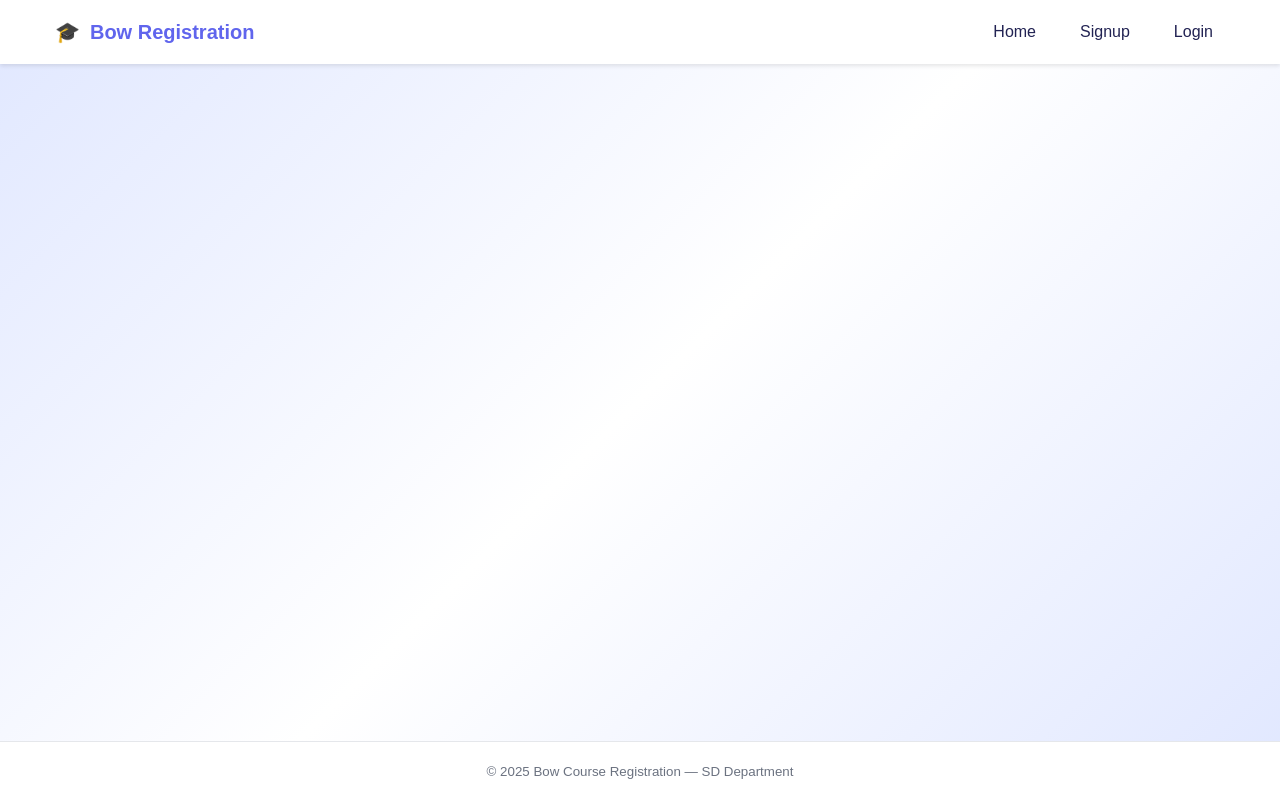
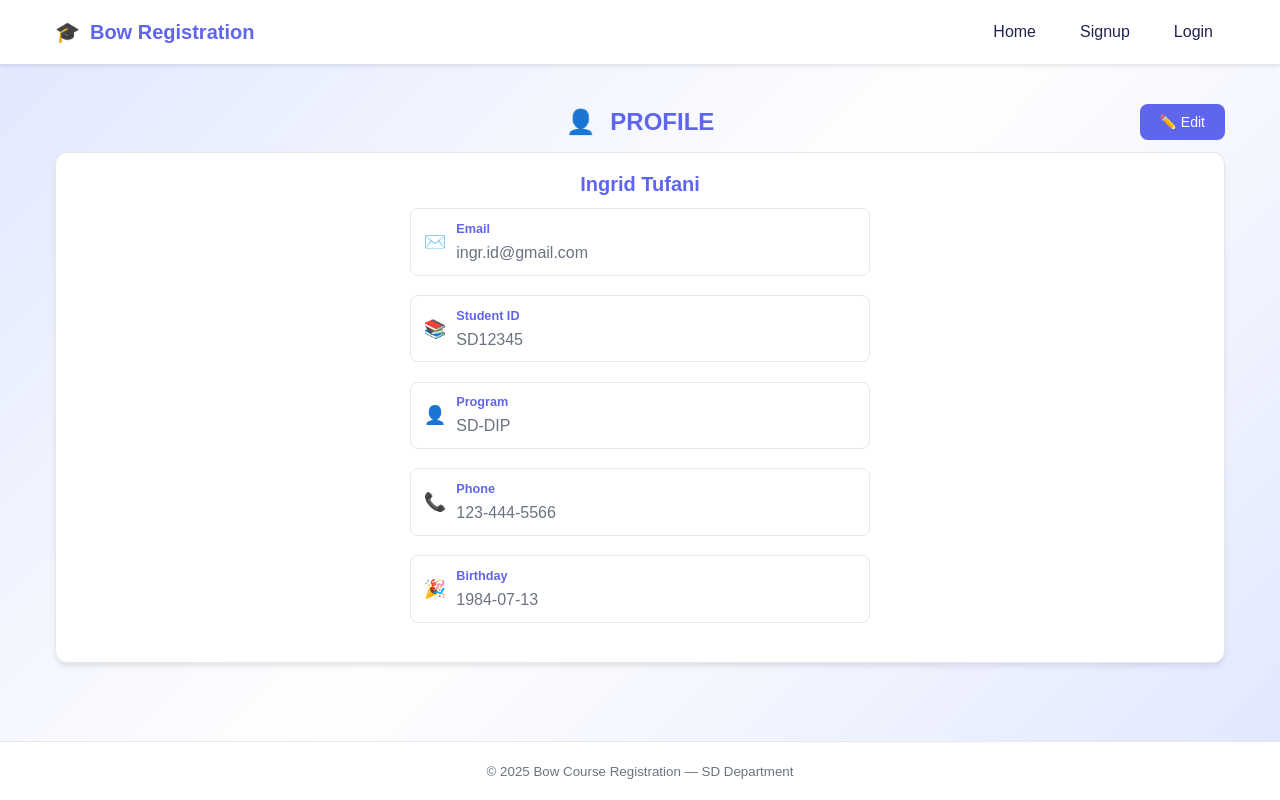
Before and after one commit to ingridtufani/BVCourse, a React (Vite) app in the folder my-react-app/: page /profile in a window 1280 px wide. Built offline with nearby package versions, Linux system fonts and the light colour scheme.

Commit message:
Profile page

```diff
--- a/my-react-app/src/App.jsx
+++ b/my-react-app/src/App.jsx
@@ -1,41 +1,37 @@
-import React from 'react';
-import { BrowserRouter, Routes, Route } from 'react-router-dom';
-import Navbar from './components/Navbar';
-import Home from './components/Home';
-import Card from './components/ui/Card';
-import Signup from './components/Signup';
+import React from "react";
+import { BrowserRouter, Routes, Route } from "react-router-dom";
+import Navbar from "./components/Navbar";
+import Home from "./components/Home";
+import Card from "./components/ui/Card";
+import Signup from "./components/Signup";
+import Profile from "./components/Profile";
 
-function App() {
+export default function App() {
   return (
     <BrowserRouter>
       <div className="app">
         <Navbar />
-
         <main className="main-content">
           <Routes>
             <Route path="/" element={<Home />} />
             <Route path="/signup" element={<Signup />} />
-              {/* <div className="container text-center">
-                <Card className="p-3" style={{ maxWidth: '400px', margin: '0 auto' }}>
-                  <h2 style={{ color: 'var(--primary-color)' }}>Sign Up</h2>
-                  <p style={{ color: 'var(--text-light)' }}>Signup page coming soon...</p>
-                </Card>
-              </div> */}
-
-            <Route path="/login" element={
-              <div className="container text-center">
-                <Card className="p-3" style={{ maxWidth: '400px', margin: '0 auto' }}>
-                  <h2 style={{ color: 'var(--primary-color)' }}>Login</h2>
-                  <p style={{ color: 'var(--text-light)' }}>Login page coming soon...</p>
-                </Card>
-              </div>
-            } />
+            <Route path="/profile" element={<Profile />} />
+            <Route
+              path="/login"
+              element={
+                <div className="container text-center">
+                  <Card className="p-3" style={{ maxWidth: 400, margin: "0 auto" }}>
+                    <h2 style={{ color: "var(--primary-color)" }}>Login</h2>
+                    <p style={{ color: "var(--text-light)" }}>Login page coming soon...</p>
+                  </Card>
+                </div>
+              }
+            />
           </Routes>
         </main>
-
         <footer>
           <div className="container">
-            <small style={{ color: 'var(--text-light)' }}>
+            <small style={{ color: "var(--text-light)" }}>
               &copy; {new Date().getFullYear()} Bow Course Registration — SD Department
             </small>
           </div>
@@ -44,5 +40,3 @@ function App() {
     </BrowserRouter>
   );
 }
-
-export default App;
--- a/my-react-app/src/components/Profile.jsx
+++ b/my-react-app/src/components/Profile.jsx
@@ -0,0 +1,223 @@
+// src/components/Profile.jsx
+import React, { useEffect, useMemo, useState } from "react";
+import Card from "./ui/Card";
+import Input from "./ui/Input";
+import Button from "./ui/Button";
+
+/**
+ * LocalStorage key for persisting the profile locally.
+ * If Signup later stores under a different key, change only this constant.
+ */
+const LS_KEY = "bvc.profile";
+
+/** Fallback profile used on first run or LS parsing errors. */
+const DEMO_USER = {
+  firstName: "Ingrid",
+  lastName: "Tufani",
+  email: "ingr.id@gmail.com",
+  studentId: "SD12345",
+  program: "SD-DIP",
+  phone: "123-444-5566",
+  birthday: "1984-07-13",
+};
+
+function loadProfile() {
+  try {
+    const raw = localStorage.getItem(LS_KEY);
+    return raw ? JSON.parse(raw) : DEMO_USER;
+  } catch {
+    return DEMO_USER;
+  }
+}
+
+function saveProfile(data) {
+  try {
+    localStorage.setItem(LS_KEY, JSON.stringify(data));
+  } catch {
+    // Ignore quota errors silently. UX stays responsive even on failure.
+  }
+}
+
+export default function Profile() {
+  const [profile, setProfile] = useState(DEMO_USER);
+  const [form, setForm] = useState(DEMO_USER);
+  const [editing, setEditing] = useState(false);
+
+  /** Load persisted data once on mount. */
+  useEffect(() => {
+    const loaded = loadProfile();
+    setProfile(loaded);
+    setForm(loaded);
+  }, []);
+
+  /** Derived full name; memoized to avoid re-renders on unrelated changes. */
+  const fullName = useMemo(
+    () => `${profile.firstName || ""} ${profile.lastName || ""}`.trim(),
+    [profile.firstName, profile.lastName]
+  );
+
+  /** Field configuration for the read-only view. Keeps markup simple and uniform. */
+  const FIELDS = [
+    { key: "email", label: "Email", icon: "✉️" },
+    { key: "studentId", label: "Student ID", icon: "📚" },
+    { key: "program", label: "Program", icon: "👤" },
+    { key: "phone", label: "Phone", icon: "📞" },
+    { key: "birthday", label: "Birthday", icon: "🎉" },
+  ];
+
+  // --- UI handlers ---
+  const handleEdit = () => {
+    setForm(profile);
+    setEditing(true);
+  };
+
+  const handleCancel = () => {
+    setForm(profile);
+    setEditing(false);
+  };
+
+  const handleSave = (e) => {
+    e?.preventDefault?.();
+    const cleaned = { ...form };
+    setProfile(cleaned);
+    saveProfile(cleaned);
+    setEditing(false);
+  };
+
+  const onChange = (e) => {
+    const { name, value } = e.target;
+    setForm((prev) => ({ ...prev, [name]: value }));
+  };
+
+  return (
+    <div className="container" style={{ paddingTop: 24, paddingBottom: 24 }}>
+      {/* Page header: title centered; actions anchored to the right. */}
+      <div
+        className="flex items-center"
+        style={{ marginBottom: 16, position: "relative", justifyContent: "center" }}
+      >
+        <h2 style={{ color: "var(--primary-color)" }}>
+          <span style={{ marginRight: 8 }}>👤</span> PROFILE
+        </h2>
+
+        {!editing ? (
+          <Button
+            variant="btn-primary"
+            onClick={handleEdit}
+            style={{ position: "absolute", right: 0 }}
+          >
+            ✏️ Edit
+          </Button>
+        ) : (
+          <div className="flex" style={{ gap: 8, position: "absolute", right: 0 }}>
+            <Button variant="btn-primary" onClick={handleSave}>
+              💾 Save
+            </Button>
+            <Button variant="btn-outline" onClick={handleCancel}>
+              ✖️ Cancel
+            </Button>
+          </div>
+        )}
+      </div>
+
+      {/* Content */}
+      {!editing ? (
+        <Card className="p-2 fade-in">
+          {/* User name */}
+          <div className="text-center" style={{ marginBottom: 12 }}>
+            <strong style={{ color: "var(--primary-color)", fontSize: 20 }}>
+              {fullName || "—"}
+            </strong>
+          </div>
+
+          {/* Narrow inner column to match Figma proportions */}
+          <div style={{ maxWidth: 460, margin: "0 auto" }}>
+            {FIELDS.map(({ key, label, icon }) => (
+              <div className="form-field" key={key}>
+                {/* Pill container: uses existing .input styling to keep the pill look */}
+                <div
+                  className="input"
+                  style={{ width: "100%", display: "flex", alignItems: "center", gap: 10 }}
+                >
+                  <span className="pill-icon" style={{ fontSize: 18, lineHeight: 1 }}>
+                    {icon}
+                  </span>
+                  <div style={{ width: "100%" }}>
+                    <small className="form-label" style={{ display: "block" }}>
+                      {label}
+                    </small>
+                    <div style={{ fontSize: 16 }}>{profile[key] || ""}</div>
+                  </div>
+                </div>
+              </div>
+            ))}
+          </div>
+        </Card>
+      ) : (
+        <form onSubmit={handleSave}>
+          <Card className="p-2 fade-in">
+            <div className="form-row" style={{ display: "flex", gap: 12, marginBottom: 8 }}>
+              <Input
+                id="firstName"
+                name="firstName"
+                label="First Name"
+                value={form.firstName || ""}
+                onChange={onChange}
+              />
+              <Input
+                id="lastName"
+                name="lastName"
+                label="Last Name"
+                value={form.lastName || ""}
+                onChange={onChange}
+              />
+            </div>
+
+            <Input
+              id="email"
+              name="email"
+              type="email"
+              label="Email"
+              value={form.email || ""}
+              onChange={onChange}
+            />
+            <Input
+              id="phone"
+              name="phone"
+              label="Phone"
+              value={form.phone || ""}
+              onChange={onChange}
+            />
+            <Input
+              id="birthday"
+              name="birthday"
+              type="date"
+              label="Birthday"
+              value={form.birthday || ""}
+              onChange={onChange}
+            />
+
+            <div className="form-row" style={{ display: "flex", gap: 12, marginTop: 8 }}>
+              <Input
+                id="studentId"
+                name="studentId"
+                label="Student ID"
+                value={form.studentId || ""}
+                onChange={onChange}
+              />
+              <Input
+                id="program"
+                name="program"
+                label="Program"
+                value={form.program || ""}
+                onChange={onChange}
+              />
+            </div>
+
+            {/* Footer action buttons intentionally removed: actions live in the header while editing. */}
+          </Card>
+        </form>
+      )}
+    </div>
+  );
+}
```
Also changed, not shown: my-react-app/src/main.jsx (+6 -6 lines).
